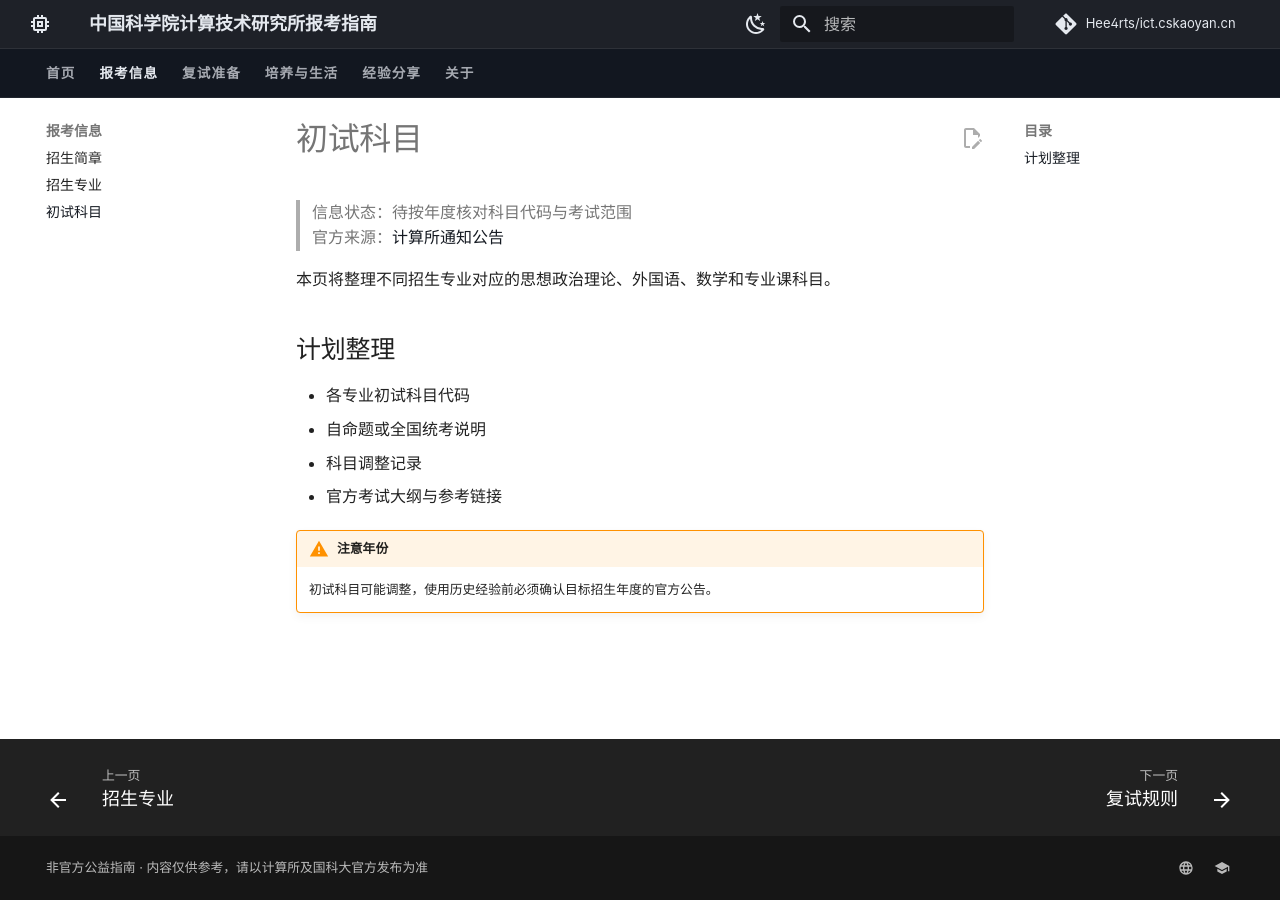
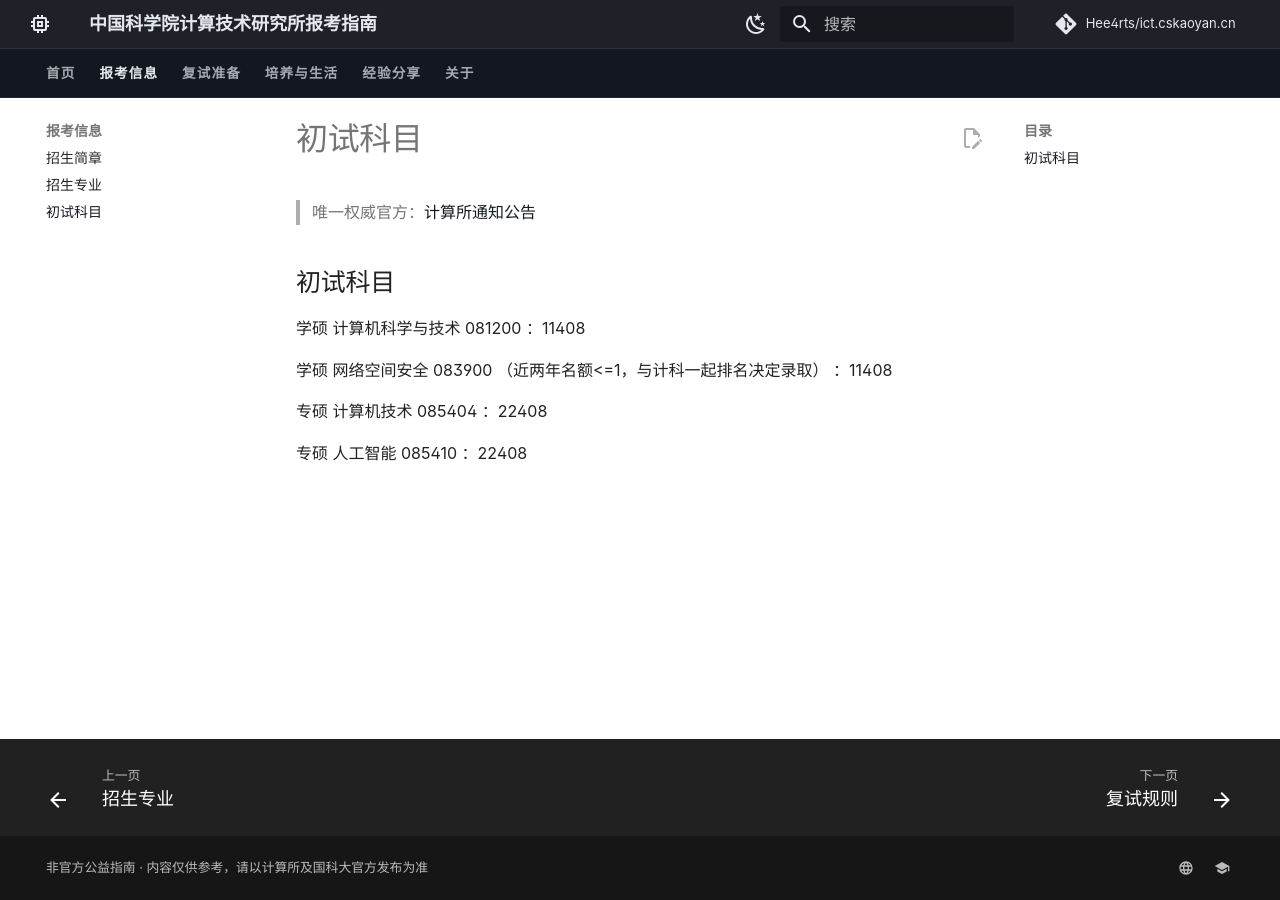
Before and after one commit to Hee4rts/ict.cskaoyan.cn, an MkDocs documentation site: the page built from docs/报考信息/初试科目.md, in a window 1280 px wide. Built offline with MkDocs 1.6.1 and Material for MkDocs 9.7.7, drawn with Linux system fonts in a browser that asks for light colours; comment, search, counter and statistics services are not loaded.

Commit message:
添加初试科目

```diff
--- a/docs/报考信息/初试科目.md
+++ b/docs/报考信息/初试科目.md
@@ -1,16 +1,14 @@
-# 初试科目
 
-> 信息状态：待按年度核对科目代码与考试范围
-> 官方来源：[计算所通知公告](https://www.ict.ac.cn/xwgg/tzgg/)
 
-本页将整理不同招生专业对应的思想政治理论、外国语、数学和专业课科目。
+> 唯一权威官方：[计算所通知公告](https://www.ict.ac.cn/xwgg/tzgg/)
 
-## 计划整理
 
-- 各专业初试科目代码
-- 自命题或全国统考说明
-- 科目调整记录
-- 官方考试大纲与参考链接
+## 初试科目
 
-!!! warning "注意年份"
-    初试科目可能调整，使用历史经验前必须确认目标招生年度的官方公告。
+学硕 计算机科学与技术 081200   ：11408
+
+学硕 网络空间安全  083900 （近两年名额<=1，与计科一起排名决定录取）  ：11408
+
+专硕 计算机技术 085404  ：22408
+
+专硕 人工智能   085410   ：22408
```
